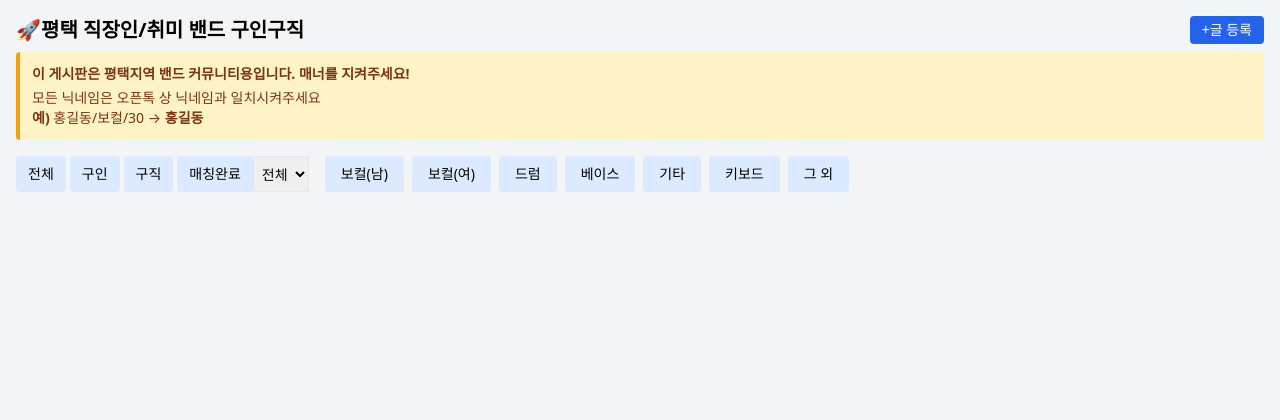
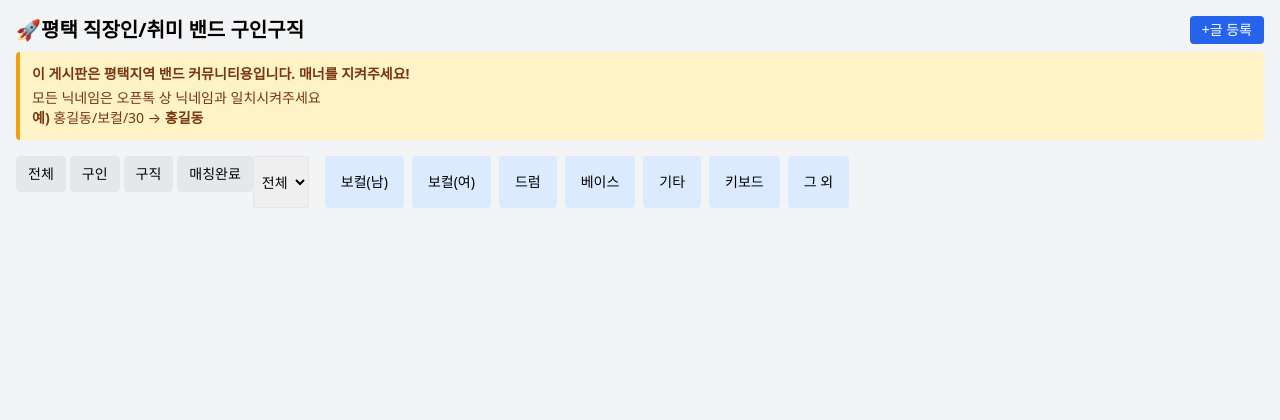
Before and after one commit to Leedaheen/PT_Band, a Flask app: page / in a window 1280 px wide. Shown: the top 420 px of the page. Run offline with Flask 3, Linux system fonts and the light colour scheme; data that the repository does not hold is empty; some libraries are stand-ins or nearby versions.

Commit message:
Update index.html

```diff
--- a/pt-band-final-deploy/templates/index.html
+++ b/pt-band-final-deploy/templates/index.html
@@ -33,17 +33,17 @@
   </div>
 
   <!-- 필터: 타입 + 지역 + 파트 -->
-  <div class="flex mb-4">
+  <div class="flex mb-4 flex-wrap">
     <!-- 타입 필터 -->
-    <div class="flex space-x-1 flex-wrap mb-4 sm:mb-0 w-full sm:w-auto">
-      <button class="filter-btn px-3 py-2 bg-blue-100 hover:bg-blue-300 rounded text-sm w-full sm:w-auto" data-filter="전체">전체</button>
-      <button class="filter-btn px-3 py-2 bg-blue-100 hover:bg-blue-300 rounded text-sm w-full sm:w-auto" data-filter="구인">구인</button>
-      <button class="filter-btn px-3 py-2 bg-blue-100 hover:bg-blue-300 rounded text-sm w-full sm:w-auto" data-filter="구직">구직</button>
-      <button class="filter-btn px-3 py-2 bg-blue-100 hover:bg-blue-300 rounded text-sm w-full sm:w-auto" data-filter="매칭완료">매칭완료</button>
+    <div class="flex space-x-1 mb-4 w-full sm:w-auto">
+      <button class="filter-btn px-3 py-2 bg-gray-200 hover:bg-gray-300 rounded text-sm w-full sm:w-auto" data-filter="전체">전체</button>
+      <button class="filter-btn px-3 py-2 bg-gray-200 hover:bg-gray-300 rounded text-sm w-full sm:w-auto" data-filter="구인">구인</button>
+      <button class="filter-btn px-3 py-2 bg-gray-200 hover:bg-gray-300 rounded text-sm w-full sm:w-auto" data-filter="구직">구직</button>
+      <button class="filter-btn px-3 py-2 bg-gray-200 hover:bg-gray-300 rounded text-sm w-full sm:w-auto" data-filter="매칭완료">매칭완료</button>
     </div>
 
     <!-- 지역 및 파트 필터 -->
-    <div class="flex flex-wrap justify-end w-full sm:w-auto space-x-4">
+    <div class="flex flex-wrap justify-between w-full sm:w-auto space-x-4">
       <select id="regionFilter" class="border p-1 text-sm w-full sm:w-auto">
         <option value="전체">전체</option>
       </select>
```
